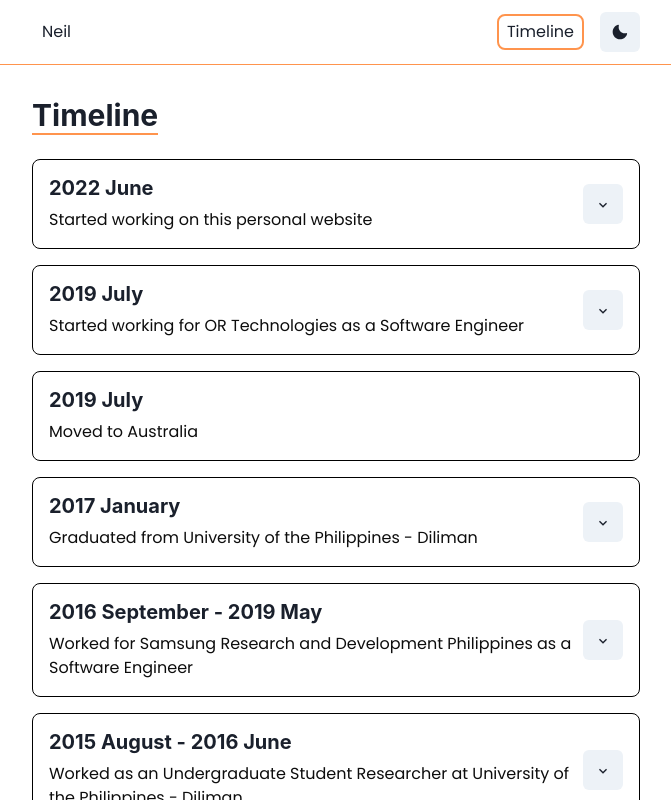
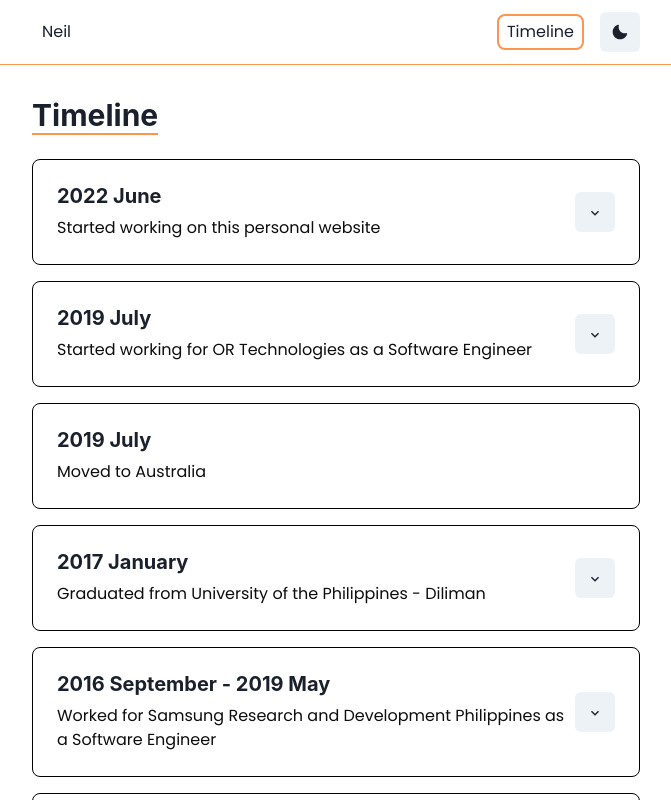
Before and after one commit to neiljoaquin/resume-web-app, a Next.js app: page /timeline in a window 1280 px wide. Shown: the top 800 px of the page, without its empty margins (304-975 px from the left). Built offline with nearby package versions, Linux system fonts and the light colour scheme.

Commit message:
Optimise padding

```diff
--- a/components/timeline/TimelineCard.tsx
+++ b/components/timeline/TimelineCard.tsx
@@ -25,7 +25,7 @@ export default function TimelineCard({
 }) {
   const { isOpen, onOpen, onClose } = useDisclosure();
   return (
-    <Box w={"100%"} borderWidth="1px" borderRadius="lg" borderColor={useColorModeValue("black", "white")} p={4}>
+    <Box w={"100%"} borderWidth="1px" borderRadius="lg" borderColor={useColorModeValue("black", "white")} p={6}>
       <Flex direction={"column"}>
         <Flex>
           <VStack align={"normal"}>
```
